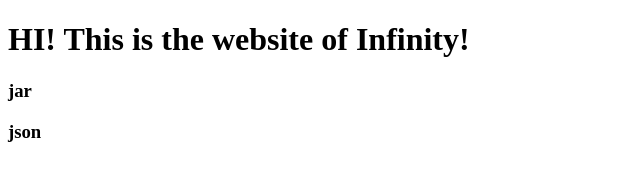
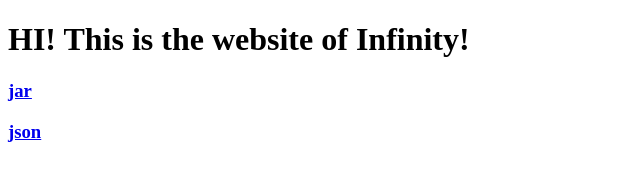
Before and after one commit to kiritolouie/Infinity, a plain HTML site: page index.html in a window 1280 px wide. Shown: the full height of the page, 0-640 px from the left. Drawn offline with Linux system fonts and the light colour scheme.

Commit message:
Update index.html

```diff
--- a/index.html
+++ b/index.html
@@ -9,8 +9,8 @@
   <body>
 
     <h1>HI! This is the website of Infinity!</h1>
-    <h3><a herf="google.com">jar</a></h3>
-    <h3><a herf="youtube.com">json</a></h3>
+    <h3><a href="google.com">jar</a></h3>
+    <h3><a href="youtube.com">json</a></h3>
 
   </body>
 
```
